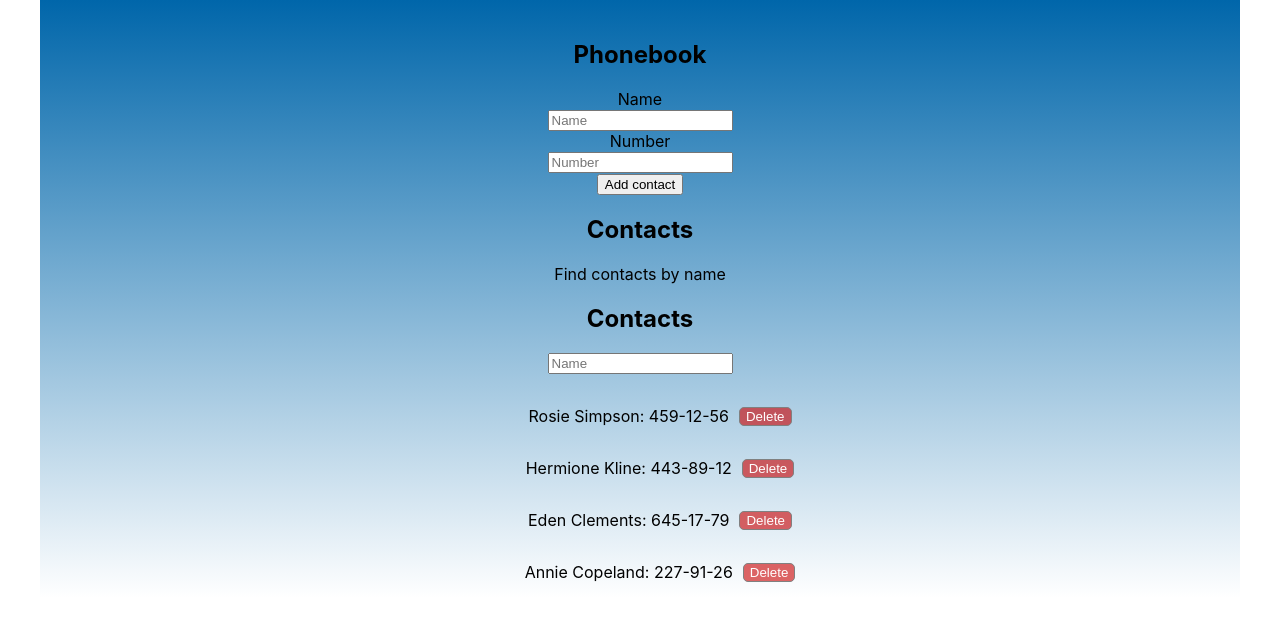
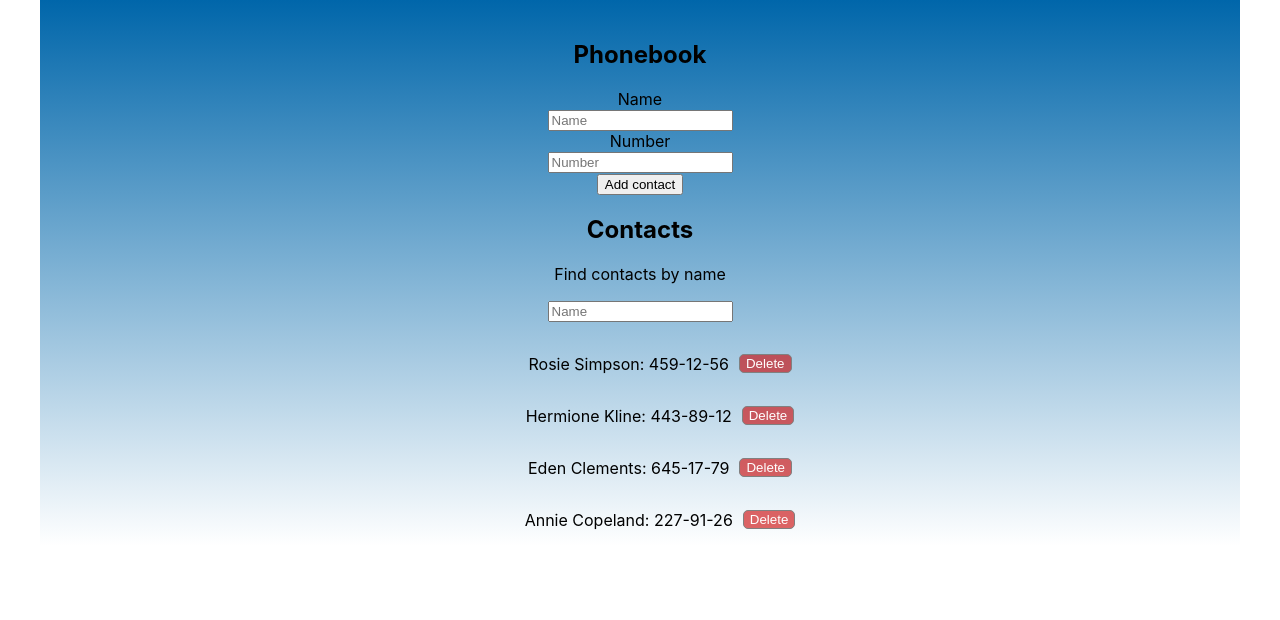
Before and after one commit to PaHomeAtHome/goit-react-hw-02-phonebook, a React (Create React App) app: page / in a window 1280 px wide. Shown: the top 620 px of the page. Built offline with nearby package versions, Linux system fonts and the light colour scheme.

Commit message:
some bugs fixed

```diff
--- a/src/components/App.jsx
+++ b/src/components/App.jsx
@@ -18,10 +18,10 @@ export class App extends Component {
 
   };
 
-  handleSubmit = ({ name, number }) => {
+  handleSubmit = ({ name, number }, {resetForm }) => {
 
     if (this.state.contacts.find(contact => contact.name === name)) {
-            alert(name + ' is already in contacts');
+      alert(name + ' is already in contacts');
             return;
         }
 
@@ -35,6 +35,7 @@ export class App extends Component {
       contacts: [contact, ...contacts],
     }));
 
+    resetForm();
     return;
   };
 
@@ -61,5 +62,4 @@ export class App extends Component {
       <ContactList values={this.state} deleteContact={this.deleteContact} />
     </Container>
   }
-
 };
--- a/src/components/ContactForm/ContactForm.jsx
+++ b/src/components/ContactForm/ContactForm.jsx
@@ -51,8 +51,6 @@ export const ContactForm = ({ handleSubmit } ) => {
                         </div>
                     </div>
                     <button type="submit">Add contact</button>
-                        <h2>Contacts</h2>
-                        <label htmlFor="filter">Find contacts by name</label>
 
                 </Form>
             </Formik>
--- a/src/components/Filter/Filter.jsx
+++ b/src/components/Filter/Filter.jsx
@@ -1,2 +1,4 @@
 export const Filter = ({ filterContacts }) =>
-    <div><input name="filter" type="text" placeholder="Name" onChange={filterContacts} /></div>
+
+    <div><p>Find contacts by name</p>
+    <input name="filter" type="text" placeholder="Name" onChange={filterContacts} /></div>
```
Also changed, not shown: src/components/ContactList/ContactList.jsx (line endings or trailing spaces).
